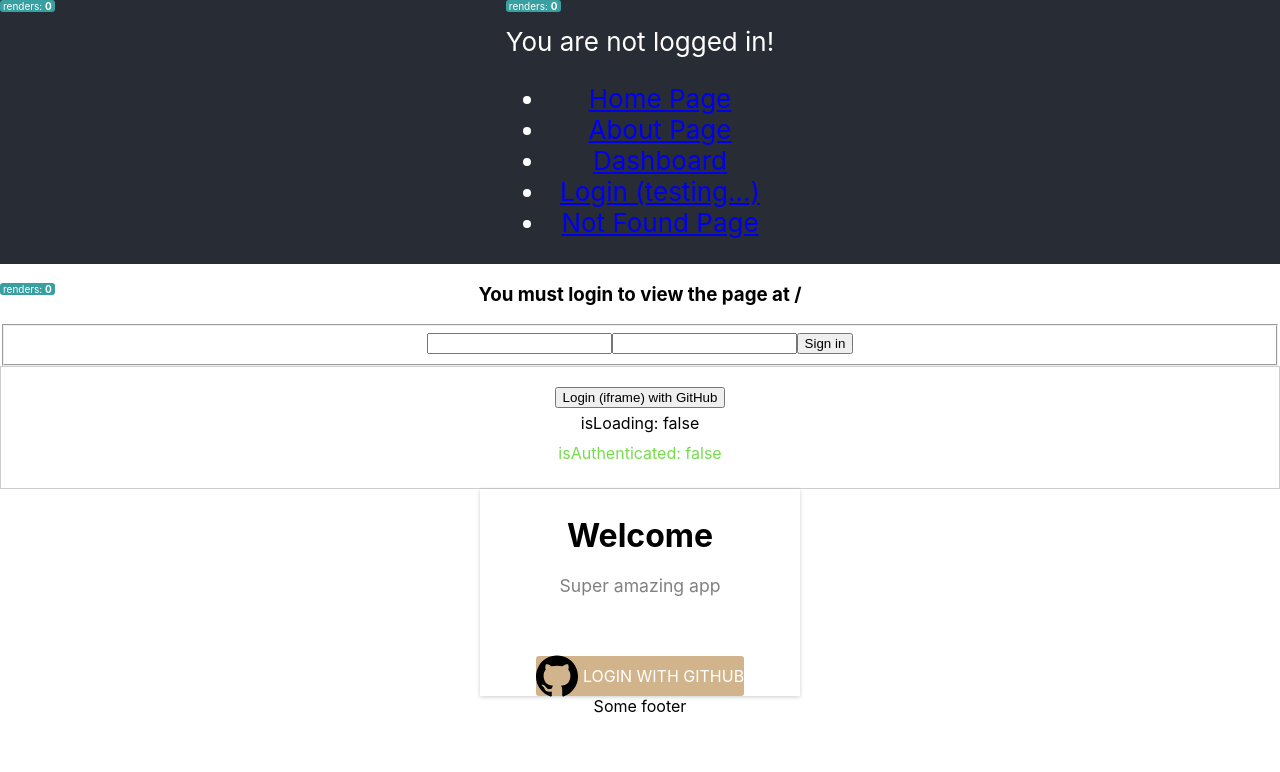
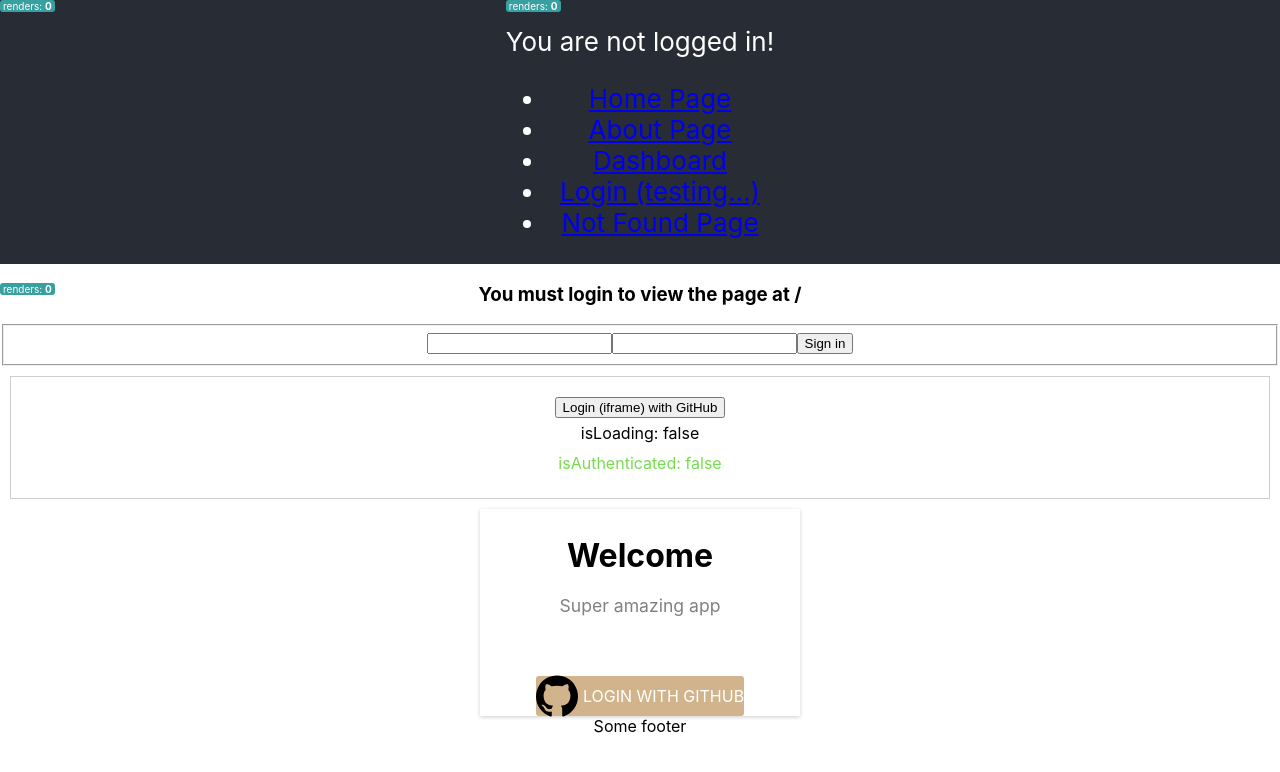
Before and after one commit to Cl3r1k/pomodo-react, a React (Create React App) app: page /login in a window 1280 px wide. Shown: the top 772 px of the page. Built offline with nearby package versions, Linux system fonts and the light colour scheme; no server answers.

Commit message:
refactor: update 'LoginGithubWithPopup' component

```diff
--- a/src/components/LoginGithubWithPopup/styles.module.scss
+++ b/src/components/LoginGithubWithPopup/styles.module.scss
@@ -4,6 +4,7 @@
   align-items: center;
   flex-direction: column;
   justify-content: center;
+  margin: 10px;
   padding: 20px;
   border: 1px solid #cecece;
 }
--- a/src/metadata.json
+++ b/src/metadata.json
@@ -1 +1 @@
-{ "build": "1425", "version": "0.1.0.1425" }
+{ "build": "1426", "version": "0.1.0.1426" }
```
